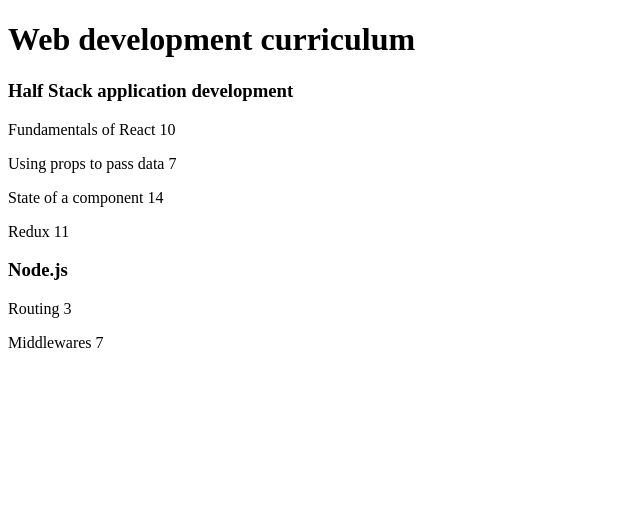
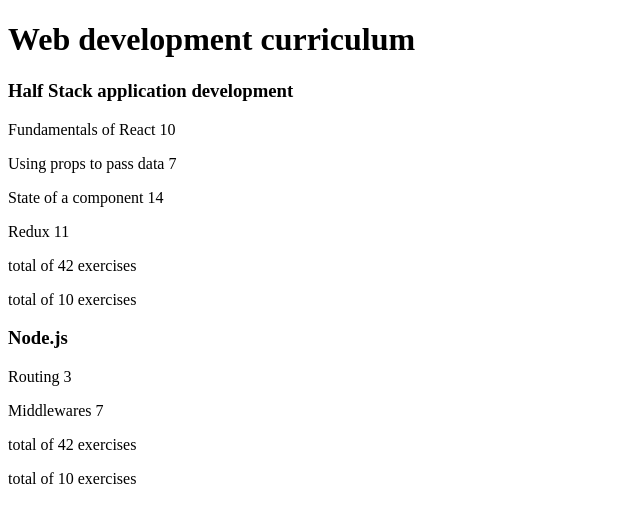
Before and after one commit to Brian-Almada/fullstackopen-react, a React (Vite) app: page / in a window 1280 px wide. Shown: the top 522 px of the page, without its empty margins (0-640 px from the left). Built offline with nearby package versions, Linux system fonts and the light colour scheme.

Commit message:
Llegar hasta cierta solución (codigo a mejorar)

```diff
--- a/src/components/Course.jsx
+++ b/src/components/Course.jsx
@@ -7,20 +7,20 @@
         </div>
     )
 }
-/*
-const Total = (props) => {
+
+const Total = ({course}) => {
 
     const totalCourses = (sum, part) => sum + part.exercises
-    const parts = props.course.parts
-    const total = parts.reduce(totalCourses, 0)
-
+    const total = course.map(courseName =>
+        courseName.parts.reduce(totalCourses, 0))
+        console.log(total)
     return (
         <div>
-            <p>Number of exercises {totalCourses}</p>
+            {total.map((total, i) => <p key={i + 1}>total of {total} exercises</p>)}
         </div>
     )
 }
-*/
+
 const Content = ({course}) => {
     console.log(course)
 
@@ -33,6 +33,7 @@
                         {courseName.parts.map(part => (
                             <p key={part.id}>{part.name} {part.exercises}</p>
                         ))}
+                        <Total course={course} />
                     </div>
                 </div>
             )    )}
@@ -46,7 +47,6 @@
         <div>
             <Header />
             <Content course={course} />
-
         </div>
     )
 }
```
